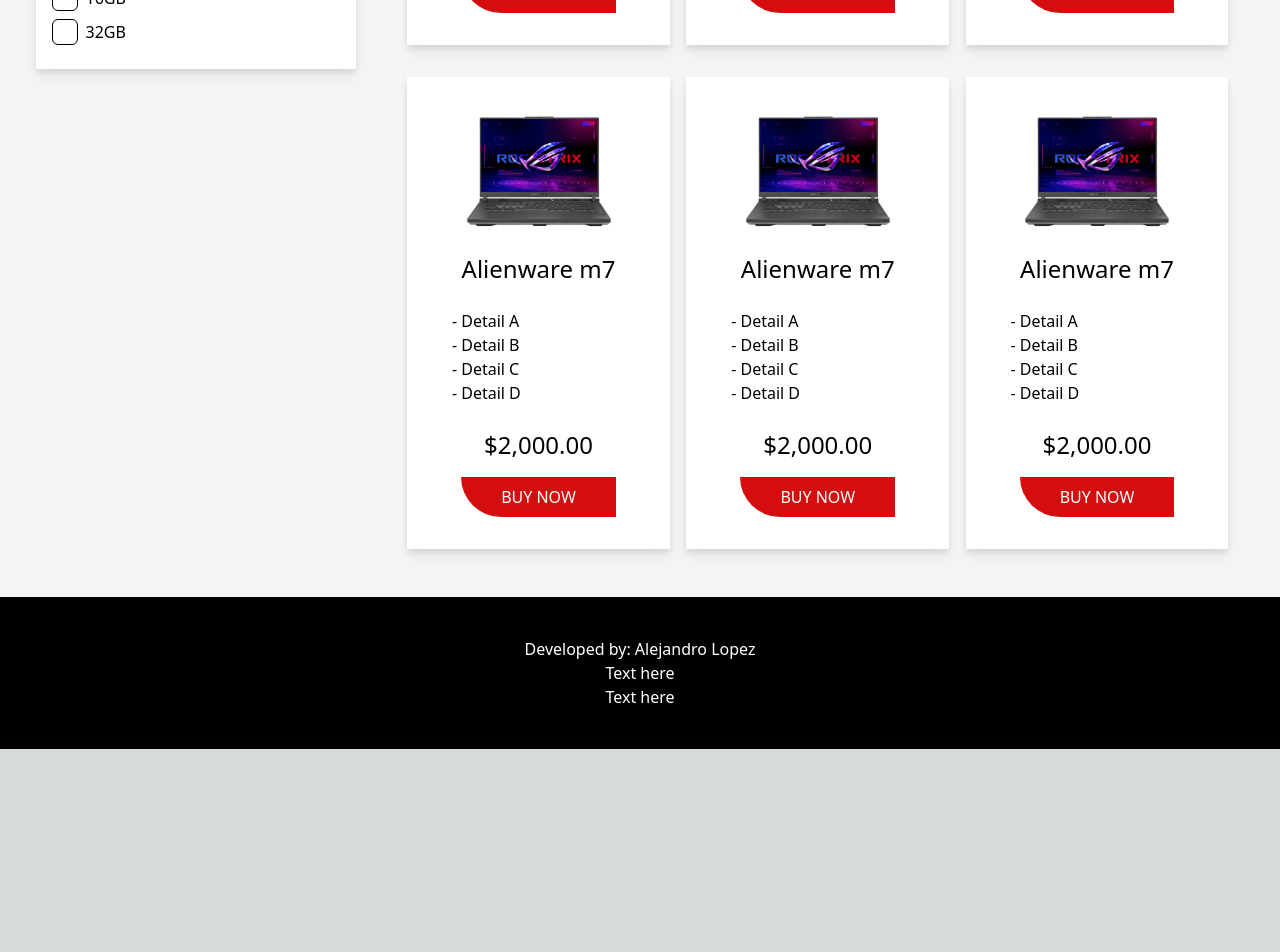
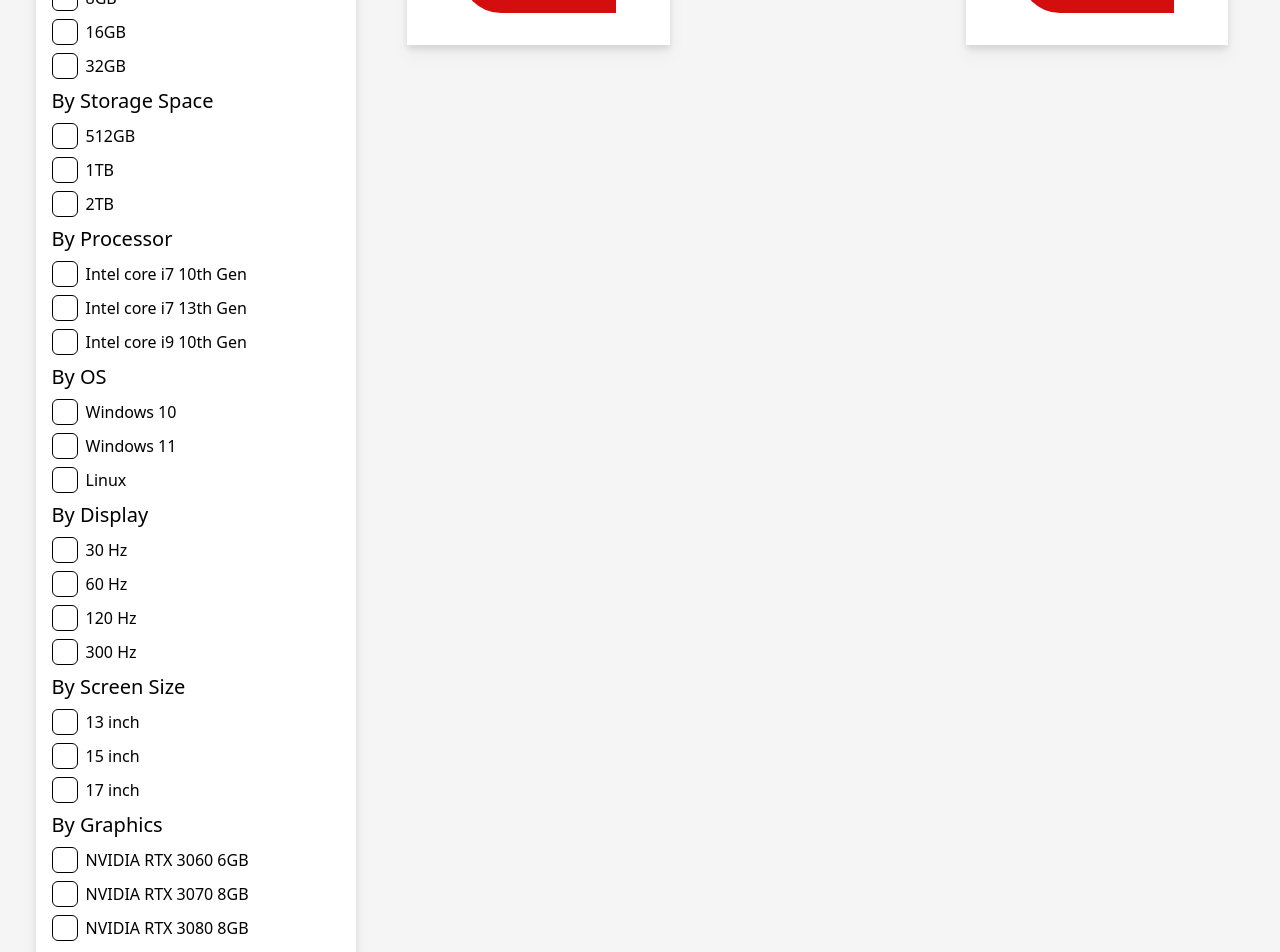
Before and after one commit to AlejandroALopez/e-commerce, a Next.js app: page /catalogue in a window 1280 px wide. Shown: the part 600-1552 px from the top of the page. Before the commit the page ends 1349 px from the top, so only its background shows below. Built offline with nearby package versions, Linux system fonts and the light colour scheme.

Commit message:
filter improved and prepared for active filtering

```diff
--- a/components/filters/FilterResults.tsx
+++ b/components/filters/FilterResults.tsx
@@ -19,7 +19,7 @@
       <div className={"flex flex-row justify-between items-center"}>
         <div className={"flex flex-row"}>
           <p className={"text-2xl mr-2"}>{results.length} Results</p>
-          {activeFilters.map((filter, index) => (
+          {/* {activeFilters.map((filter, index) => (
             <div
               key={index}
               className={
@@ -33,7 +33,7 @@
             <button className={"ml-2"} onClick={() => setActiveFilters([])}>
               <p className={"text-md text-red-500"}>Clear all</p>
             </button>
-          )}
+          )} */}
         </div>
         <div className={"flex flex-row items-center"}>
           <p>Sort by</p>
--- a/components/filters/Filters.tsx
+++ b/components/filters/Filters.tsx
@@ -5,6 +5,47 @@
 
 export default function Filters() {
   const { activeFilters, setActiveFilters } = useFiltersContext();
+
+  function isComponentInFilters(alias: string, option: string): boolean {
+    return (
+      activeFilters.components[alias] &&
+      activeFilters.components[alias].indexOf(option) !== -1
+    );
+  }
+
+  // handler for adding an option to the filter, adding a key if needed
+  function addFilter(alias: string, option: string) {
+    let updatedValue = {};
+    if (alias in activeFilters.components) {
+      // filter exists, push option to array
+      updatedValue = { [alias]: [...activeFilters.components[alias], option] };
+    } else {
+      // new filter, add first option
+      updatedValue = { [alias]: [option] };
+    }
+    setActiveFilters((prevFilters) => ({ ...prevFilters, components: {...prevFilters.components, ...updatedValue } }));
+  }
+
+  // handler for removing an option to the filter, adding a key if needed
+  function removeFilter(alias: string, option: string) {
+    let copyObject = { ...activeFilters };
+    let copyArray = [...activeFilters.components[alias]];
+    if (copyArray.length === 1) {
+      // removing only element, so just remove key
+      delete copyObject.components[alias];
+      setActiveFilters(copyObject);
+    } else {
+      // remove element from array
+      copyArray = copyArray.filter((item) => item !== option);
+      setActiveFilters((prevFilters) => ({
+        ...prevFilters,
+        components: {
+          ...activeFilters.components,
+          [alias]: copyArray,
+        }
+      }));
+    }
+  }
 
   return (
     <div
@@ -17,19 +58,19 @@
             <div key={i} className={"flex flex-row items-center my-2"}>
               <button
                 className={`rounded-md border-black border-[1.5px] mr-2 ${
-                  activeFilters.indexOf(option) === -1 ? "bg-white p-3" : "bg-black p-1"
+                  isComponentInFilters(filter.alias, option)
+                    ? "bg-black p-1"
+                    : "bg-white p-3"
                 }`}
                 onClick={() => {
-                  if (activeFilters.indexOf(option) === -1) {
-                    setActiveFilters((oldFilters) => [...oldFilters, option]);
+                  if (isComponentInFilters(filter.alias, option)) {
+                    removeFilter(filter.alias, option);
                   } else {
-                    setActiveFilters(
-                      activeFilters.filter((item) => item !== option)
-                    );
+                    addFilter(filter.alias, option);
                   }
                 }}
               >
-                {activeFilters.indexOf(option) !== -1 && (
+                {isComponentInFilters(filter.alias, option) && (
                   <div className={"relative w-[16px] h-[16px]"}>
                     <Image src={CheckIcon} alt="check" />
                   </div>
--- a/pages/catalogue/index.tsx
+++ b/pages/catalogue/index.tsx
@@ -2,19 +2,29 @@
 import { Dispatch, SetStateAction, useState, createContext, Fragment, useContext } from "react";
 import Filters from "@/components/filters/Filters";
 import FilterResults from "@/components/filters/FilterResults";
+import { laptopActiveFilters } from "@/types/filterTypes";
 
 interface ContextProps {
-    activeFilters: string[],
-    setActiveFilters: Dispatch<SetStateAction<string[]>>,
+    activeFilters: laptopActiveFilters,
+    setActiveFilters: Dispatch<SetStateAction<laptopActiveFilters>>,
 }
 
 export const FiltersContext = createContext<ContextProps>({
-    activeFilters: [],
-    setActiveFilters: (): string[] => []
+    activeFilters: {
+      price: { min: 0, max: 100000 },
+      components: {}
+    },
+    setActiveFilters: (): laptopActiveFilters => Object({
+      price: { min: 0, max: 100000 },
+      components: {}
+    },)
 });
 
 export default function Catalogue() {
-  const [activeFilters, setActiveFilters] = useState<[] | string[]>([]);
+  const [activeFilters, setActiveFilters] = useState<laptopActiveFilters>({
+    price: { min: 0, max: 100000 },
+    components: {}
+  },);
 
   return (
     <Fragment>
--- a/testData/laptops.tsx
+++ b/testData/laptops.tsx
@@ -1,64 +1,106 @@
-import { Laptop } from "@/types/productTypes"
+import { Laptop } from "@/types/productTypes";
 
 export const TEST_LAPTOPS: Laptop[] = [
   {
     id: "j29jd89273d",
     title: "Alienware m7",
-        brand: "Dell",
     type: "Laptop",
-        categories: ["Gaming", "Work"],
-        colors: ["gray", "white", "black"],
-        sizes: ["13 inches", "15 inches", "17 inches"],
     basePrice: 1599.99,
+    baseComponents: {
+      brand: {
+        name: "Dell",
+        price: 0,
+      },
+      productLine: {
+        name: "Alienware",
+        price: 0,
+      },
+      category: {
+        name: "Gaming",
+        price: 0,
+      },
+      memory: {
+        name: "16GB",
+        price: 200,
+      },
+      storage: {
+        name: "1TB",
+        price: 300,
+      },
+      processor: {
+        name: "Intel core i7 10th Gen",
+        price: 300,
+      },
+      os: {
+        name: "Windows 10",
+        price: 100,
+      },
+      display: {
+        name: "120 Hz",
+        price: 100,
+      },
+      screenSize: {
+        name: "15 inch",
+        price: 300,
+      },
+      graphics: {
+        name: "NVIDIA RTX 3070 8GB",
+        price: 400,
+      },
+    },
+    availableComponents: {},
   },
   {
-        id: "f934f934",
-        title: "Alienware m7",
-        brand: "Dell",
+    id: "j29jd892732d121d",
+    title: "TUF L7",
     type: "Laptop",
-        categories: ["Gaming", "Work"],
-        colors: ["gray", "white", "black"],
-        sizes: ["13 inches", "15 inches", "17 inches"],
-        basePrice: 1900,
+    basePrice: 2599.99,
+    baseComponents: {
+      brand: {
+        name: "Dell",
+        price: 0,
       },
-    {
-        id: "f98736fhj832",
-        title: "Alienware m7",
-        brand: "Dell",
-        type: "Laptop",
-        categories: ["Gaming", "Work"],
-        colors: ["gray", "white", "black"],
-        sizes: ["13 inches", "15 inches", "17 inches"],
-        basePrice: 2000.00,
+      productLine: {
+        name: "TUF",
+        price: 0,
       },
-    {
-        id: "j29jd89273ddddd",
-        title: "Alienware m7",
-        brand: "Dell",
-        type: "Laptop",
-        categories: ["Gaming", "Work"],
-        colors: ["gray", "white", "black"],
-        sizes: ["13 inches", "15 inches", "17 inches"],
-        basePrice: 2000,
+      category: {
+        name: "Gaming",
+        price: 0,
       },
-    {
-        id: "f934f934d22d",
-        title: "Alienware m7",
-        brand: "Dell",
-        type: "Laptop",
-        categories: ["Gaming", "Work"],
-        colors: ["gray", "white", "black"],
-        sizes: ["13 inches", "15 inches", "17 inches"],
-        basePrice: 2000,
+      memory: {
+        name: "32GB",
+        price: 400,
       },
-    {
-        id: "f98736fhj8322323",
-        title: "Alienware m7",
-        brand: "Dell",
-        type: "Laptop",
-        categories: ["Gaming", "Work"],
-        colors: ["gray", "white", "black"],
-        sizes: ["13 inches", "15 inches", "17 inches"],
-        basePrice: 2000,
+      storage: {
+        name: "2TB",
+        price: 500,
       },
-]
+      processor: {
+        name: "Intel core i9 10th Gen",
+        price: 600,
+      },
+      os: {
+        name: "Windows 11",
+        price: 200,
+      },
+      display: {
+        name: "60 Hz",
+        price: 50,
+      },
+      screenSize: {
+        name: "13 inch",
+        price: 200,
+      },
+      graphics: {
+        name: "NVIDIA RTX 3060 6GB",
+        price: 200,
+      },
+    },
+    availableComponents: {},
+  },
+];
+
+// categories: ["Gaming", "Work"],
+// colors: ["gray", "white", "black"],
+// sizes: ["13 inches", "15 inches", "17 inches"],
--- /dev/null
+++ b/types/filterTypes.ts
@@ -0,0 +1,9 @@
+export interface laptopActiveFilters {
+  price: {
+    min: number;
+    max: number;
+  };
+  components: {
+    [key: string]: string[]; // e.g. memory: ["8GB", "16GB", "32GB"]
+  }
+}
--- a/utils/filterConstants.tsx
+++ b/utils/filterConstants.tsx
@@ -1,18 +1,60 @@
 export const laptopFilters = [
   {
     title: "Brand",
-        options: ["ASUS", "Dell", "HP"]
+    alias: "brand",
+    options: ["ASUS", "Dell", "HP"],
   },
   {
-        title: "Series",
-        options: ["ASUS ROG", "Alienware", "TUF"]
+    title: "Product Line",
+    alias: "productLine",
+    options: ["ASUS ROG", "Alienware", "TUF", "G Series"],
   },
   {
     title: "Category",
-        options: ["Work", "Design", "Gaming"]
+    alias: "category",
+    options: ["Work", "Design", "Gaming"],
   },
   {
     title: "Memory (RAM)",
-        options: ["8GB", "16GB", "32GB"]
+    alias: "memory",
+    options: ["8GB", "16GB", "32GB"],
+  },
+  {
+    title: "Storage Space",
+    alias: "storage",
+    options: ["512GB", "1TB", "2TB"],
+  },
+  {
+    title: "Processor",
+    alias: "processor",
+    options: [
+      "Intel core i7 10th Gen",
+      "Intel core i7 13th Gen",
+      "Intel core i9 10th Gen",
+    ],
+  },
+  {
+    title: "OS",
+    alias: "os",
+    options: ["Windows 10", "Windows 11", "Linux"],
+  },
+  {
+    title: "Display",
+    alias: "display",
+    options: ["30 Hz", "60 Hz", "120 Hz", "300 Hz"],
+  },
+  {
+    title: "Screen Size",
+    alias: "screenSize",
+    options: ["13 inch", "15 inch", "17 inch"],
+  },
+  {
+    title: "Graphics",
+    alias: "graphics",
+    options: [
+      "NVIDIA RTX 3060 6GB",
+      "NVIDIA RTX 3070 8GB",
+      "NVIDIA RTX 3080 8GB",
+    ],
   },
 ];
```
Also changed, not shown: types/productTypes.ts (+15 -8 lines). Lines whose indentation alone changed are shown as unchanged.
